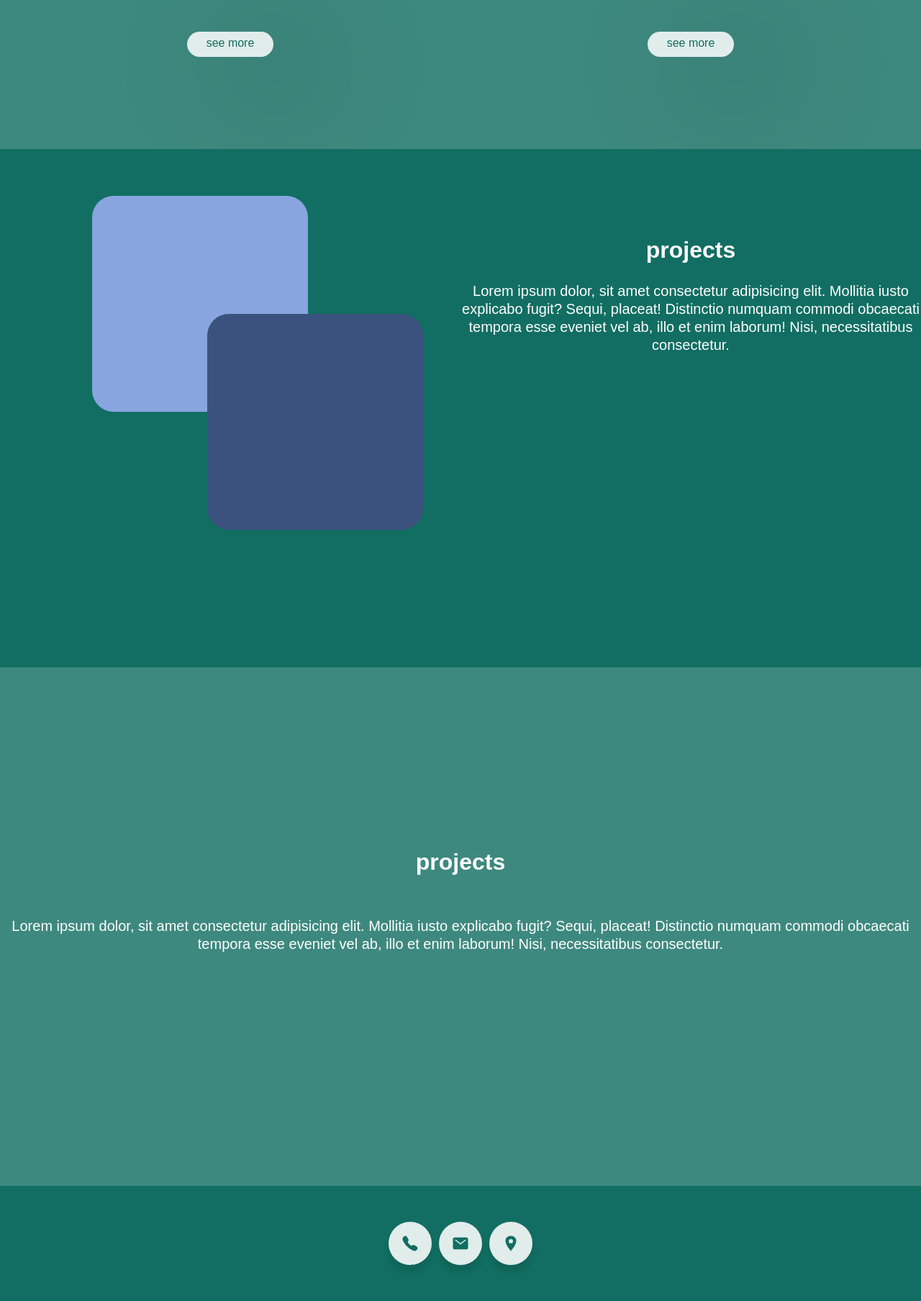
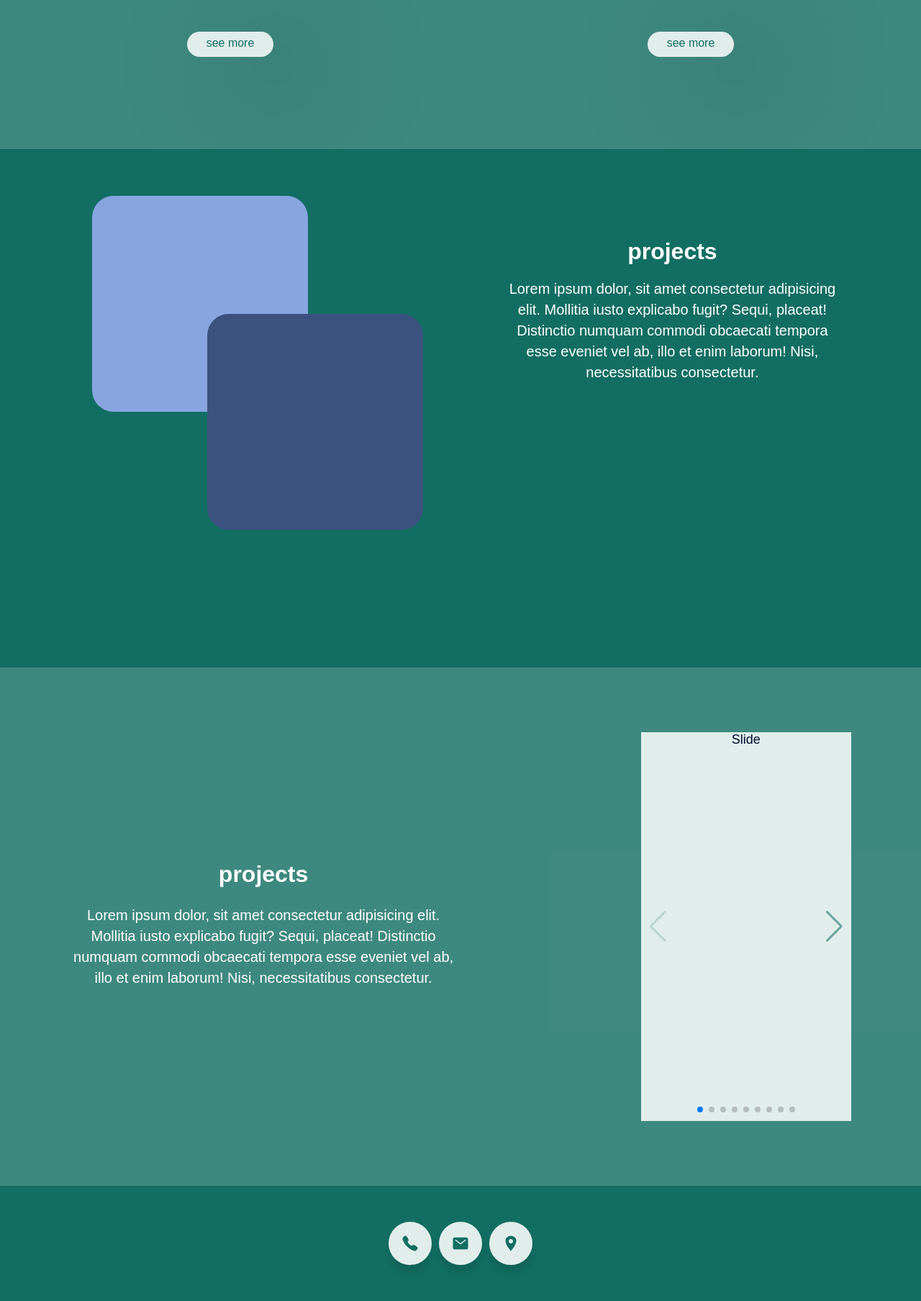
Before and after one commit to hancodx/LRDSI, a PHP site: page /index.html in a window 1280 px wide. Shown: the part 1360-3167 px from the top of the page at 72% size. Run offline with PHP 8.4, Linux system fonts and the light colour scheme.

Commit message:
index
sweper equipe

```diff
--- a/css/index.css
+++ b/css/index.css
@@ -579,6 +579,8 @@
     width: 50%;
     min-width: 450px;
     padding-top: 10%;
+padding-left: 5%;
+padding-right: 5%;
     background-color: #ffffff00;
     flex-wrap: wrap;
     position: relative;
@@ -593,21 +595,31 @@
     border-radius: 30px;
 
 }
-.secend-section .sub-section >:nth-of-type(1){
+.secend-section .sub-section.er1 >:nth-of-type(1){
 top:10%;
 left: 20%;
+z-index: 0;
+transition: 0.4s;
+
 }
-.secend-section .sub-section >:nth-of-type(2){
+.secend-section .sub-section.er1 >:nth-of-type(1):hover{
+    top:10%;
+    left: 20%;
+    z-index: 9;
+    }
+.secend-section .sub-section.er1 >:nth-of-type(2){
 top:35%;
 left: 45%;
 background-color: #3b527f;
 }
 
+
 .sub-section .titre{
-line-height: 25px;
+line-height: 29px;
 font-size: 20px;
 color: #ffffff;
 text-align: center;
+width: 90%;
 }
 .sub-section .titre h2{
     font-size: 32px;
@@ -654,6 +666,26 @@
     background-color: #126e62cf;
     height: 90vh;
     position: relative;
+    display: flex;
+    padding-bottom: 0%;
+
+}
+
+.therd-section .sub-section {
+    width: 55%;
+    padding-left: 7%;
+    display: flex;
+    align-items: center;
+
+}
+/* .therd-section .sub-section .titre{
+    text-align: start;
+    width: 85%;
+} */
+.therd-section .sub-section.eme2{
+    width: 45%;
+    height: 100%;
+
 }
 
 
@@ -726,3 +758,64 @@
     color: var(--color1);
     transition: all 0.3s ease-out;
   }
+
+
+
+
+
+
+
+
+
+    .swiper {
+      width: 60%;
+      height: 75%;
+    }
+
+    .swiper-slide {
+      text-align: center;
+      font-size: 18px;
+      background: var(--color2);
+      display: flex;
+      justify-content: center;
+      align-items: center;
+    }
+
+    .swiper-slide img {
+      display: block;
+      width: 100%;
+      height: 100%;
+      object-fit: cover;
+    }
+    .swiper-button-next, .swiper-button-prev {color: var(--color3,var(--color4));}
+
+
+    .autoplay-progress {
+      position: absolute;
+      right: 16px;
+      bottom: 16px;
+      z-index: 10;
+      width: 48px;
+      height: 48px;
+      display: flex;
+      align-items: center;
+      justify-content: center;
+      font-weight: bold;
+      color: var(--swiper-theme-color);
+    }
+
+    /* .autoplay-progress svg {
+      --progress: 0;
+      position: absolute;
+      left: 0;
+      top: 0px;
+      z-index: 10;
+      width: 100%;
+      height: 100%;
+      stroke-width: 4px;
+      stroke: var(--swiper-theme-color);
+      fill: none;
+      stroke-dashoffset: calc(125.6 * (1 - var(--progress)));
+      stroke-dasharray: 125.6;
+      transform: rotate(-90deg);
+    } */
--- a/index.html
+++ b/index.html
@@ -11,6 +11,9 @@
     <script type="module" src="https://unpkg.com/ionicons@7.1.0/dist/ionicons/ionicons.esm.js"></script>
     <script nomodule src="https://unpkg.com/ionicons@7.1.0/dist/ionicons/ionicons.js"></script>
     <title>index page</title>
+
+    <!-- Link Swiper's CSS -->
+    <link rel="stylesheet" href="https://cdn.jsdelivr.net/npm/swiper@9/swiper-bundle.min.css" />
 
     <style>
         @import url('https://fonts.googleapis.com/css2?family=Fraunces:wght@700&family=Montserrat:ital,wght@0,700;1,200&family=Roboto:wght@400;500;700&display=swap');
@@ -249,7 +252,7 @@
 
 <section class="secend-section" id="project">
 
-    <div class="sub-section">
+    <div class="sub-section er1">
 
         <div class="box">
            <div class="thecadre">
@@ -263,7 +266,7 @@
         </div>
 
     </div>
-    <div class="sub-section">
+    <div class="sub-section  ">
        <div class="titre"><h2>projects</h2>
        <p>Lorem ipsum dolor, sit amet consectetur adipisicing elit. Mollitia iusto explicabo fugit? Sequi, placeat! Distinctio
          numquam commodi obcaecati tempora esse eveniet vel ab, illo et enim laborum! Nisi, necessitatibus consectetur.</p>
@@ -275,16 +278,65 @@
 
 <section class="therd-section" id="project">
 
-    <div class="sub-section">
 
-
-
-    </div>
     <div class="sub-section">
        <div class="titre"><h2>projects</h2>
        <p>Lorem ipsum dolor, sit amet consectetur adipisicing elit. Mollitia iusto explicabo fugit? Sequi, placeat! Distinctio
          numquam commodi obcaecati tempora esse eveniet vel ab, illo et enim laborum! Nisi, necessitatibus consectetur.</p>
     </div>
+</div>
+    <div class="sub-section eme2">
+
+        <div class="swiper mySwiper">
+            <div class="swiper-wrapper">
+              <div class="swiper-slide">Slide</div>
+              <div class="swiper-slide">Slide</div>
+              <div class="swiper-slide">Slide</div>
+              <div class="swiper-slide">Slide</div>
+              <div class="swiper-slide">Slide</div>
+              <div class="swiper-slide">Slide</div>
+              <div class="swiper-slide">Slide</div>
+              <div class="swiper-slide">Slide</div>
+              <div class="swiper-slide">Slide</div>
+            </div>
+            <div class="swiper-button-next" style="color:var(--color3);" ></div>
+            <div class="swiper-button-prev" style="color:var(--color3);"></div>
+            <div class="swiper-pagination" style="color:darkcyan"></div>
+
+          </div>
+
+          <!-- Swiper JS -->
+          <script src="https://cdn.jsdelivr.net/npm/swiper@9/swiper-bundle.min.js"></script>
+
+          <!-- Initialize Swiper -->
+          <script>
+            const progressCircle = document.querySelector(".autoplay-progress svg");
+            const progressContent = document.querySelector(".autoplay-progress span");
+            var swiper = new Swiper(".mySwiper", {
+              spaceBetween: 30,
+              centeredSlides: true,
+              autoplay: {
+                delay: 2500,
+                disableOnInteraction: false
+              },
+              pagination: {
+                el: ".swiper-pagination",
+                clickable: true
+              },
+              navigation: {
+                nextEl: ".swiper-button-next",
+                prevEl: ".swiper-button-prev"
+              },
+              on: {
+                autoplayTimeLeft(s, time, progress) {
+                  progressCircle.style.setProperty("--progress", 1 - progress);
+                  progressContent.textContent = `${Math.ceil(time / 7000)}`;
+                }
+              }
+            });
+          </script>
+
+
    </div>
 </section>
 
```
